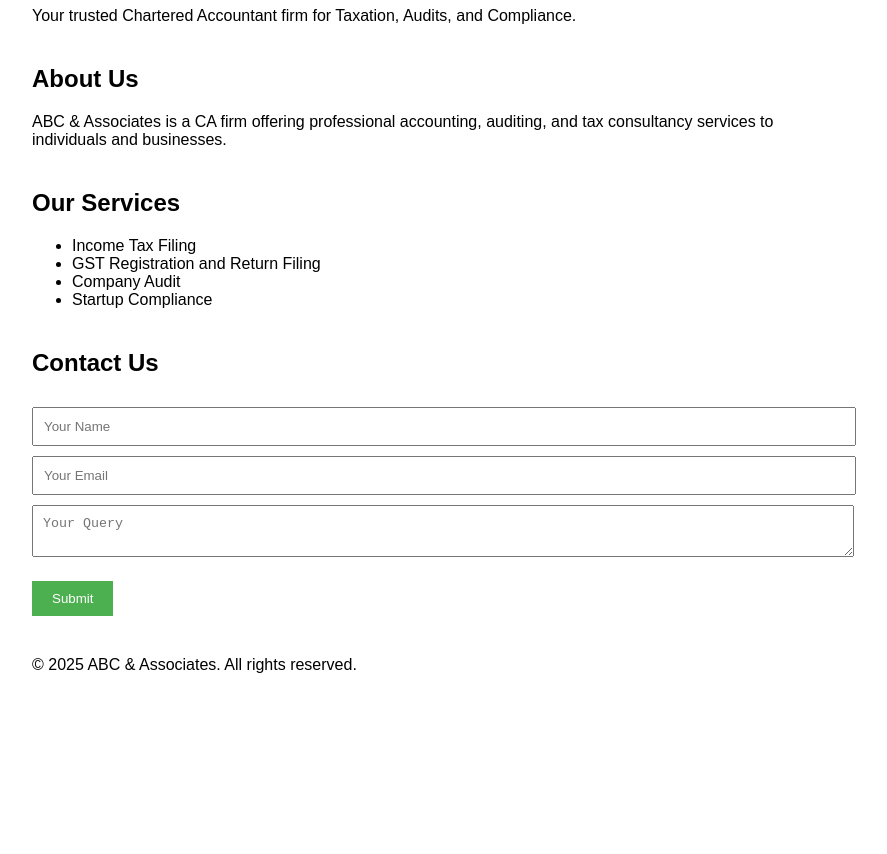
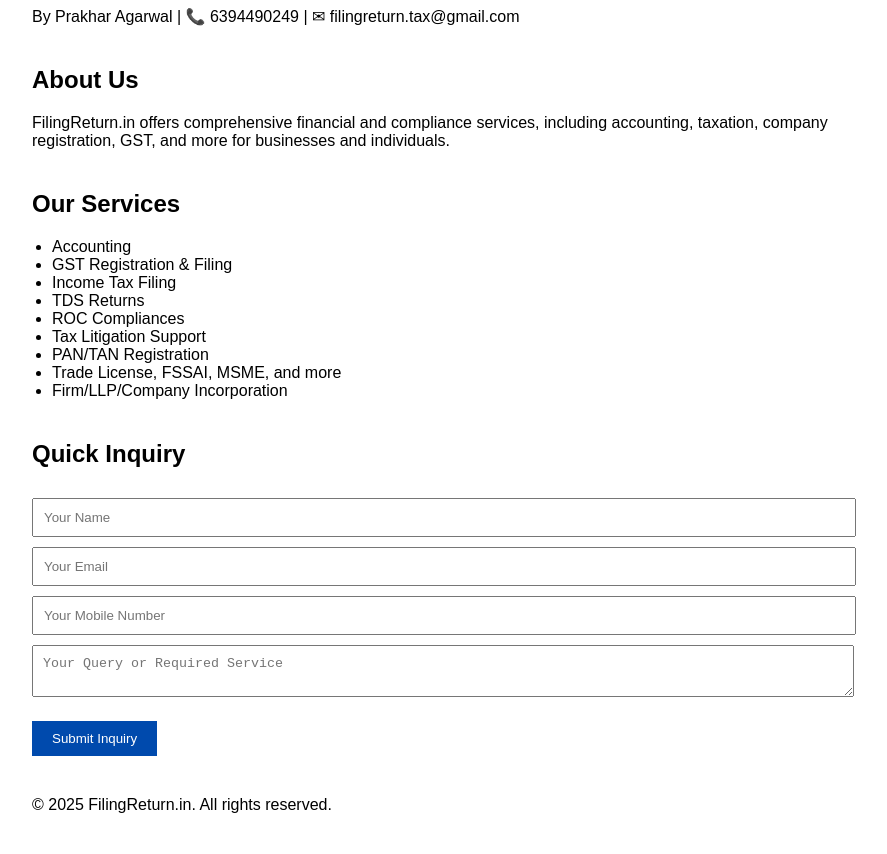
Before and after one commit to CAPrakhar/filingstaxreturn, a plain HTML site: page index.html in a window 1280 px wide. Shown: the part 73-927 px from the top of the page, without its empty margins (208-1095 px from the left). Before the commit the page ends 800 px from the top, so only its background shows below. Drawn offline with Linux system fonts and the light colour scheme.

Commit message:
Update index.html

```diff
--- a/index.html
+++ b/index.html
@@ -3,49 +3,56 @@
 <head>
   <meta charset="UTF-8" />
   <meta name="viewport" content="width=device-width, initial-scale=1.0"/>
-  <title>ABC & Associates | CA Firm</title>
+  <title>FilingReturn.in | Tax & Compliance Services</title>
   <style>
     body { font-family: Arial, sans-serif; margin: 40px; max-width: 800px; margin: auto; }
     header, section, footer { margin-bottom: 40px; }
+    .services ul { list-style-type: disc; padding-left: 20px; }
     form input, form textarea { width: 100%; padding: 10px; margin-top: 10px; }
-    form button { padding: 10px 20px; margin-top: 20px; background: #4CAF50; color: white; border: none; }
+    form button { padding: 10px 20px; margin-top: 20px; background: #004aad; color: white; border: none; }
   </style>
 </head>
 <body>
 
 <header>
-  <h1>ABC & Associates</h1>
-  <p>Your trusted Chartered Accountant firm for Taxation, Audits, and Compliance.</p>
+  <h1>FilingReturn.in</h1>
+  <p>By Prakhar Agarwal | 📞 6394490249 | ✉ filingreturn.tax@gmail.com</p>
 </header>
 
 <section>
   <h2>About Us</h2>
-  <p>ABC & Associates is a CA firm offering professional accounting, auditing, and tax consultancy services to individuals and businesses.</p>
+  <p>FilingReturn.in offers comprehensive financial and compliance services, including accounting, taxation, company registration, GST, and more for businesses and individuals.</p>
 </section>
 
-<section>
+<section class="services">
   <h2>Our Services</h2>
   <ul>
+    <li>Accounting</li>
+    <li>GST Registration & Filing</li>
     <li>Income Tax Filing</li>
-    <li>GST Registration and Return Filing</li>
-    <li>Company Audit</li>
-    <li>Startup Compliance</li>
+    <li>TDS Returns</li>
+    <li>ROC Compliances</li>
+    <li>Tax Litigation Support</li>
+    <li>PAN/TAN Registration</li>
+    <li>Trade License, FSSAI, MSME, and more</li>
+    <li>Firm/LLP/Company Incorporation</li>
   </ul>
 </section>
 
 <section>
-  <h2>Contact Us</h2>
+  <h2>Quick Inquiry</h2>
   <form name="submit-to-google-sheet">
     <input name="Name" type="text" placeholder="Your Name" required />
     <input name="Email" type="email" placeholder="Your Email" required />
-    <textarea name="Message" placeholder="Your Query" required></textarea>
-    <button type="submit">Submit</button>
+    <input name="Mobile" type="text" placeholder="Your Mobile Number" required />
+    <textarea name="Message" placeholder="Your Query or Required Service" required></textarea>
+    <button type="submit">Submit Inquiry</button>
   </form>
   <p id="msg"></p>
 </section>
 
 <footer>
-  <p>© 2025 ABC & Associates. All rights reserved.</p>
+  <p>© 2025 FilingReturn.in. All rights reserved.</p>
 </footer>
 
 <script>
@@ -54,7 +61,7 @@
 
   form.addEventListener('submit', e => {
     e.preventDefault();
-    fetch('https://script.google.com/macros/s/AKfycbxUWFuZ95rF4r1wVllLr_QQClCABio8z2NQ4aybOKzwhrs2tUL2KJb-5DdjjHCoZ9Y87g/exec', {
+    fetch('https://script.google.com/macros/s/YOUR_GOOGLE_SCRIPT_URL_HERE/exec', {
       method: 'POST',
       body: new FormData(form)
     })
@@ -62,7 +69,7 @@
       msg.innerHTML = "Message sent successfully!";
       form.reset();
     })
-    .catch(error => {
+    .catch(() => {
       msg.innerHTML = "Something went wrong!";
     });
   });
```
